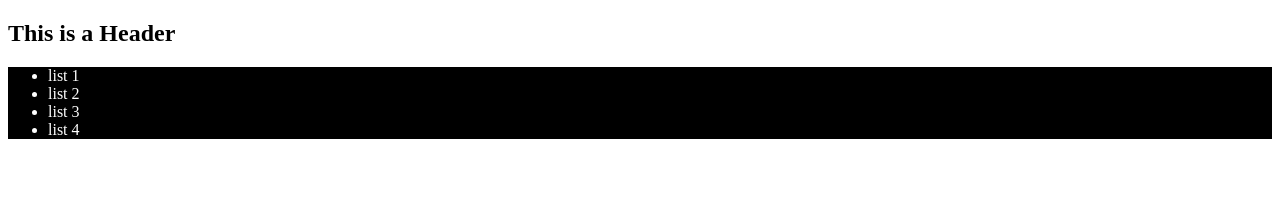
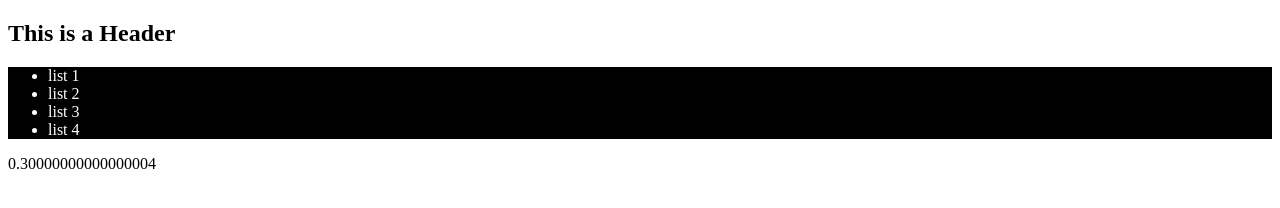
Before and after one commit to jegbune/JavaScript-Training, a plain HTML site: page index1.html in a window 1280 px wide. Drawn offline with Linux system fonts and the light colour scheme.

Commit message:
javascript lesson

```diff
--- a/index1.html
+++ b/index1.html
@@ -17,17 +17,19 @@
     <script>
         let header = "This is a Header";
         let list = ["list 1", "list 2", "list 3", "list 4"];
+        let text = 0.2 + 0.1;
 
-let html = `<h2>${header}</h2><div class="list"><ul>`;
+        let html = `<h2>${header}</h2><div class="list"><ul>`;
 
     for (let x of list) {
         html += `<li>${x}</li>`;
     }
 
     html += `</ul></div>`;
+    html += text;
+document.getElementById("javaScriptHtml").innerHTML = html;
 
-document.getElementById("javaScriptHtml").innerHTML = html;
-    </script>
+   </script>
 
 </body>
 </html>
```
